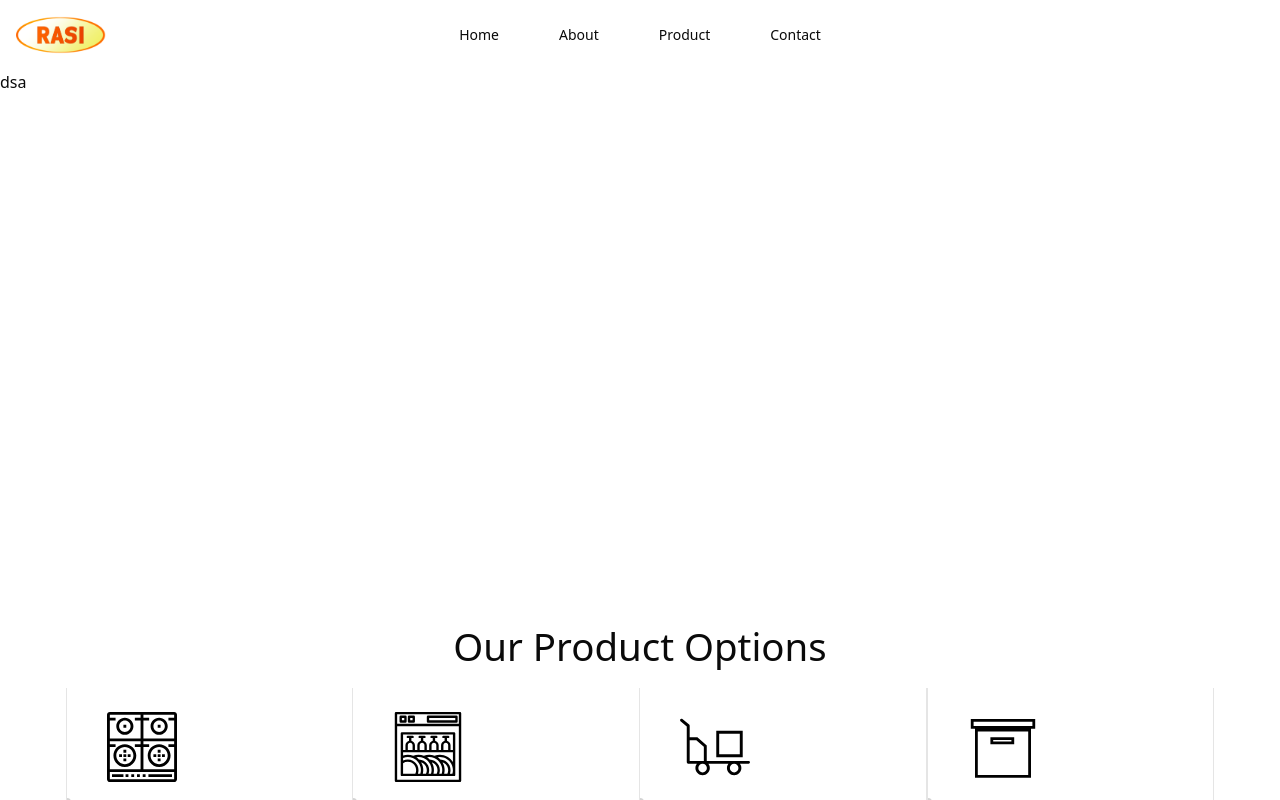
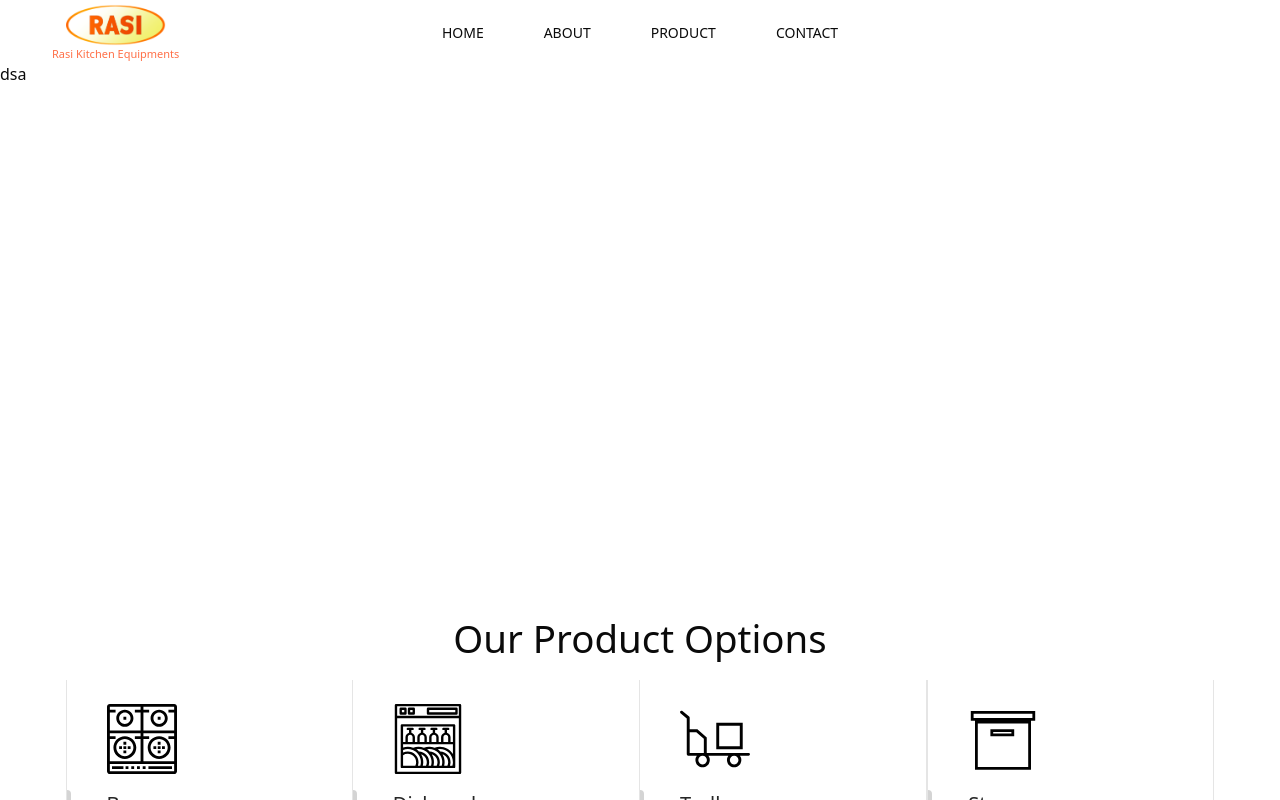
Before and after one commit to kevinkrahul/Rk-web-client2, a Next.js app: page / in a window 1280 px wide. Shown: the top 800 px of the page. Built offline with nearby package versions, Linux system fonts and the light colour scheme.

Commit message:
Header design change

```diff
--- a/src/components/header/header.tsx
+++ b/src/components/header/header.tsx
@@ -26,7 +26,7 @@ import {
 const SHEET_SIDES = ["left"] as const;
 
 
-export const Navigation = ["Home", "About", "Product", "Contact"];
+export const Navigation = ["HOME", "ABOUT", "PRODUCT", "CONTACT"];
 
 const Header = () => {
   const [scrolled, setScrolled] = useState(false);
@@ -47,8 +47,8 @@ const Header = () => {
 
   return (
     <header
-      className={`sticky top-0 w-full z-50 p-4 flex justify-center items-center ${
-        scrolled ? "bg-header-grad" : "bg-background"
+      className={`sticky top-0 w-full z-50 p-4 md:pt-1 md:pb-0 flex justify-center items-center ${
+        scrolled ? "bg-bag-fade" : "bg-background"
       }`}
     >
       <a className="mr-2 md:hidden">
@@ -118,8 +118,12 @@ const Header = () => {
         </div>
       </a>
 
-      <Link href="/" className="w-full justify-start items-center">
-          <Image src={rasilogo} alt={"Rasi logo"} width={90} height={60} />
+      <Link href="/" className="w-full flex justify-start">
+          <div className=" lg:ml-9 flex flex-col items-center justify-center">
+              <Image src={rasilogo} alt={"Rasi logo"} width={100} height={100} />
+              <span className="hidden lg:text-[11px] text-xs font-sans text-logo md:block">Rasi Kitchen Equipments</span>
+              {/* <span className="hidden lg:text-sm text-xs text-header-grad font-normal md:block">Rasi Kitchen Equipments</span> */}
+          </div>
       </Link>
       <NavigationMenu className="hidden md:block">
         <NavigationMenuList className="gap-6">
@@ -134,7 +138,7 @@ const Header = () => {
 
                 passHref
               >
-                <NavigationMenuLink asChild>
+                <NavigationMenuLink asChild className="bg-transparent text-lg font-medium hover:text-header-grad">
                   <span className={navigationMenuTriggerStyle()}>{items}</span>
                 </NavigationMenuLink>
               </Link>
@@ -142,7 +146,7 @@ const Header = () => {
           ))}
         </NavigationMenuList>
       </NavigationMenu>
-      <aside className="flex w-full justify-end ">
+      <aside className="flex w-[40vw] lg:w-full  justify-end">
       </aside>
     </header>
   );
--- a/src/components/ui/navigation-menu.tsx
+++ b/src/components/ui/navigation-menu.tsx
@@ -41,7 +41,7 @@ NavigationMenuList.displayName = NavigationMenuPrimitive.List.displayName
 const NavigationMenuItem = NavigationMenuPrimitive.Item
 
 const navigationMenuTriggerStyle = cva(
-  "group inline-flex h-9 w-max items-center justify-center rounded-md bg-background px-4 py-2 text-sm font-medium transition-colors hover:bg-accent hover:text-accent-foreground focus:bg-accent focus:text-accent-foreground focus:outline-none disabled:pointer-events-none disabled:opacity-50 data-[state=open]:text-accent-foreground data-[state=open]:bg-accent/50 data-[state=open]:hover:bg-accent data-[state=open]:focus:bg-accent"
+  "group inline-flex h-9 w-max items-center justify-center rounded-md bg-background px-4 py-2 text-sm font-medium transition-colors  focus:bg-accent focus:text-accent-foreground focus:outline-none disabled:pointer-events-none disabled:opacity-50 data-[state=open]:text-accent-foreground data-[state=open]:bg-accent/50 data-[state=open]:hover:bg-accent data-[state=open]:focus:bg-accent"
 )
 
 const NavigationMenuTrigger = React.forwardRef<
--- a/tailwind.config.ts
+++ b/tailwind.config.ts
@@ -10,12 +10,13 @@ export default {
   theme: {
   	extend: {
 		backgroundImage: {
-        'header-grad': 'linear-gradient(to right, #fa709a 0%, #fee140 100%)',
-		bag:'linear-gradient(to right, #ffc0cb 0%, #fff7b2 100%)',
-
+        'header-grad': 'linear-gradient(to right, #f83600 0%, #f9d423 100%)',
+		'bag':'linear-gradient(to right, #ff9a66 0%, #fff2a6 100%)',
+		'bag-fade': `linear-gradient(to bottom, rgba(255, 255, 255, 0) 0%, #ffffff 100%), linear-gradient(to right, #ff9a66 0%, #fff2a6 100%)`,
 	},
   		colors: {
 			shade:"#f83600",
+			logo:"#FF6F47",
   			background: 'hsl(var(--background))',
   			foreground: 'hsl(var(--foreground))',
   			card: {
@@ -64,5 +65,20 @@ export default {
   		}
   	}
   },
-  plugins: [require("tailwindcss-animate")],
+  plugins: [
+	require("tailwindcss-animate"),
+	function ({ addUtilities }: { addUtilities: (utilities: Record<string, any>) => void }) {
+	  addUtilities({
+		'.text-header-grad': {
+		  backgroundImage: 'linear-gradient(to right, #f83600 50%, #f9d423 100%)',
+		  backgroundClip: 'text',
+		  color: 'transparent',
+		  WebkitBackgroundClip: 'text',
+		  WebkitTextFillColor: 'transparent',
+		},
+	  })
+	},
+
+
+  ],
 } satisfies Config;
```
